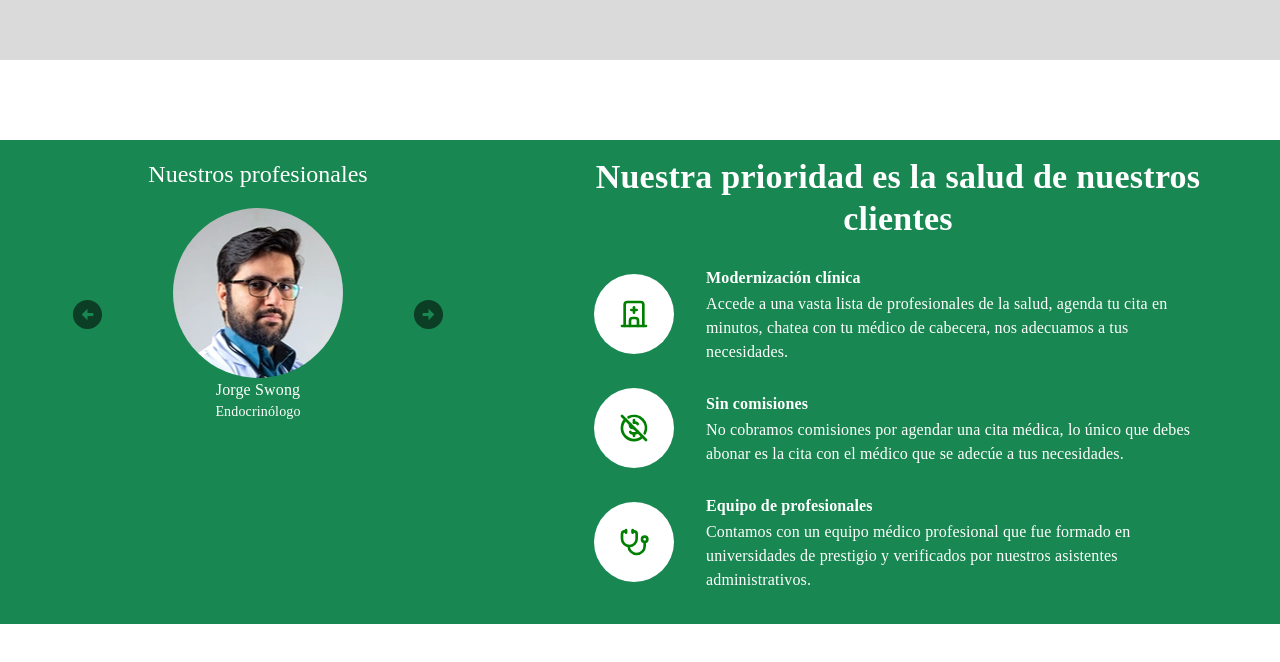
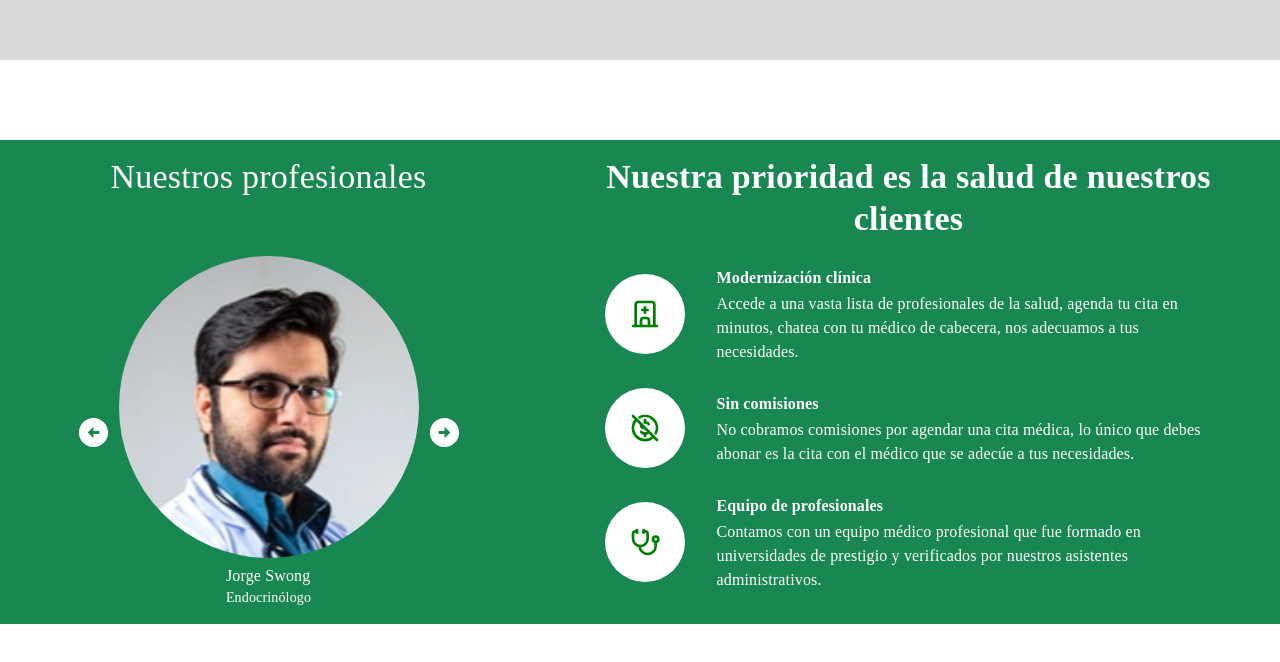
Before and after one commit to fr4ncisx/medicalappointment-nocountry, a React (Vite) app in the folder frontend/: page / in a window 1280 px wide. Shown: the part 930-1592 px from the top of the page. Built offline with nearby package versions, Linux system fonts and the light colour scheme; a web font is replaced by a local one.

Commit message:
style: se mejoro el estilo del componente Gallery

```diff
--- a/frontend/src/components/sections/Welcome/ContentBox/Gallery/Gallery.tsx
+++ b/frontend/src/components/sections/Welcome/ContentBox/Gallery/Gallery.tsx
@@ -1,16 +1,11 @@
+import { ArrowCircleLeft, ArrowCircleRight } from "@mui/icons-material";
+import { Box, IconButton, Typography } from "@mui/material";
+import { Image } from "@tipos/types";
 import { useState } from "react";
-import { Box, Typography, IconButton } from "@mui/material";
-import { ArrowCircleRight, ArrowCircleLeft } from "@mui/icons-material";
-import { GalleryStyle } from "./GalleryStyle";
+import { GalleryStyle, imgStyle } from "./GalleryStyle";
 import SliderOne from "./img/ImagenSlider-1.webp";
 import SliderTwo from "./img/ImagenSlider-2.webp";
 import SliderThree from "./img/ImagenSlider-3.webp";
-
-type Image = {
-    src: string;
-    name: string;
-    specialty: string;
-}
 
 export const Gallery = () => {
     const [indexCurrent, setIndex] = useState<number>(0)
@@ -32,35 +27,37 @@ export const Gallery = () => {
     return(
         <>
         <Box key="container" sx={GalleryStyle.galleryContainer}>
-            <Typography fontFamily="Inria Sans Bold" variant="h5" sx={GalleryStyle.galleryTitle}>Nuestros profesionales</Typography>
+            <Box>
+                <Typography fontFamily="Inria Sans Bold" variant="h4" sx={GalleryStyle.galleryTitle}>Nuestros profesionales</Typography>
+            </Box>
             <Box sx={GalleryStyle.galleryContImage}>
                 <IconButton onClick={() => changeImage("previous")}>
-                    <ArrowCircleLeft fontSize="large" />
+                    <ArrowCircleLeft sx={GalleryStyle.galleryIcon} fontSize="large" />
                 </IconButton>
                 <Box key="images" sx={GalleryStyle.galleryContDoctors}>
                     {Images.map((image, index: number) => {
                         return (
-                                    <>
                             <Box key={index} sx={{
-                                            ...(GalleryStyle.galleryImgText),
+                                ...GalleryStyle.galleryImgText,
                                 opacity: index === indexCurrent ? 1 : 0,
                                 height: index === indexCurrent ? "auto" : 0,
                                 overflow: index === indexCurrent ? "visible" : "hidden",
                             }}>
 
                                 <Box sx={GalleryStyle.galleryImg}>
-                                            <img key={index} src={image.src} alt={image.name} />
+                                    <img key={index} src={image.src} alt={image.name} style={imgStyle}
+                                    />
                                 </Box>
+                                <Box>
                                     <Typography key={image.name} fontFamily="Inria Sans Bold" variant="body1" >{image.name}</Typography>
                                     <Typography key={image.specialty} fontFamily="Inria Sans" variant="body2" >{image.specialty}</Typography>
-
                                 </Box>
-                                    </>
+                            </Box>
                         )
                     })}
                 </Box>
                 <IconButton onClick={() => changeImage("next")} >
-                    <ArrowCircleRight fontSize="large" />
+                    <ArrowCircleRight sx={GalleryStyle.galleryIcon} fontSize="large" />
                 </IconButton>
             </Box>
         </Box>
--- a/frontend/src/components/sections/Welcome/ContentBox/Gallery/GalleryStyle.ts
+++ b/frontend/src/components/sections/Welcome/ContentBox/Gallery/GalleryStyle.ts
@@ -1,4 +1,5 @@
 import { SxProps } from "@mui/material";
+import { CSSProperties } from "react";
 
 export const GalleryStyle: Record<string, SxProps> = {
     galleryContainer: {
@@ -8,15 +9,17 @@ export const GalleryStyle: Record<string, SxProps> = {
         flexDirection: "column",
         alignItems: "center",
         justifyContent: "space-evenly",
+        padding: "1rem"
     },
     galleryTitle: {
         color: "#fff",
         textAlign: "center",
+        height: "100px"
     },
     galleryContImage: {
         position: "relative",
         display: "flex",
-        justifyContent: "space-between",
+        justifyContent: "space-evenly",
         alignItems: "center",
         minWidth: "392px",
     },
@@ -26,14 +29,23 @@ export const GalleryStyle: Record<string, SxProps> = {
     galleryImgText: {
         display: "flex",
         flexDirection: "column",
+        gap: "0.5rem",
         alignItems: "center",
         color: "#fff",
         transition: "opacity .2s ease-in-out",
     },
     galleryImg: {
-        width: "170px",
-        height: "170px",
-        borderRadius: "50%",
-        overflow: "hidden",
+        width: "300px",
+        height: "300px"
     },
+    galleryIcon: {
+        color: "#fff"
+    }
 }
+
+export const imgStyle: CSSProperties = {
+    borderRadius: "50%",
+    width: "100%",
+    height: "100%,",
+    objectFit: "cover"
+}
--- /dev/null
+++ b/frontend/src/types/types.ts
@@ -0,0 +1,5 @@
+export type Image = {
+    src: string;
+    name: string;
+    specialty: string;
+}
```
Lines whose indentation alone changed are shown as unchanged.
